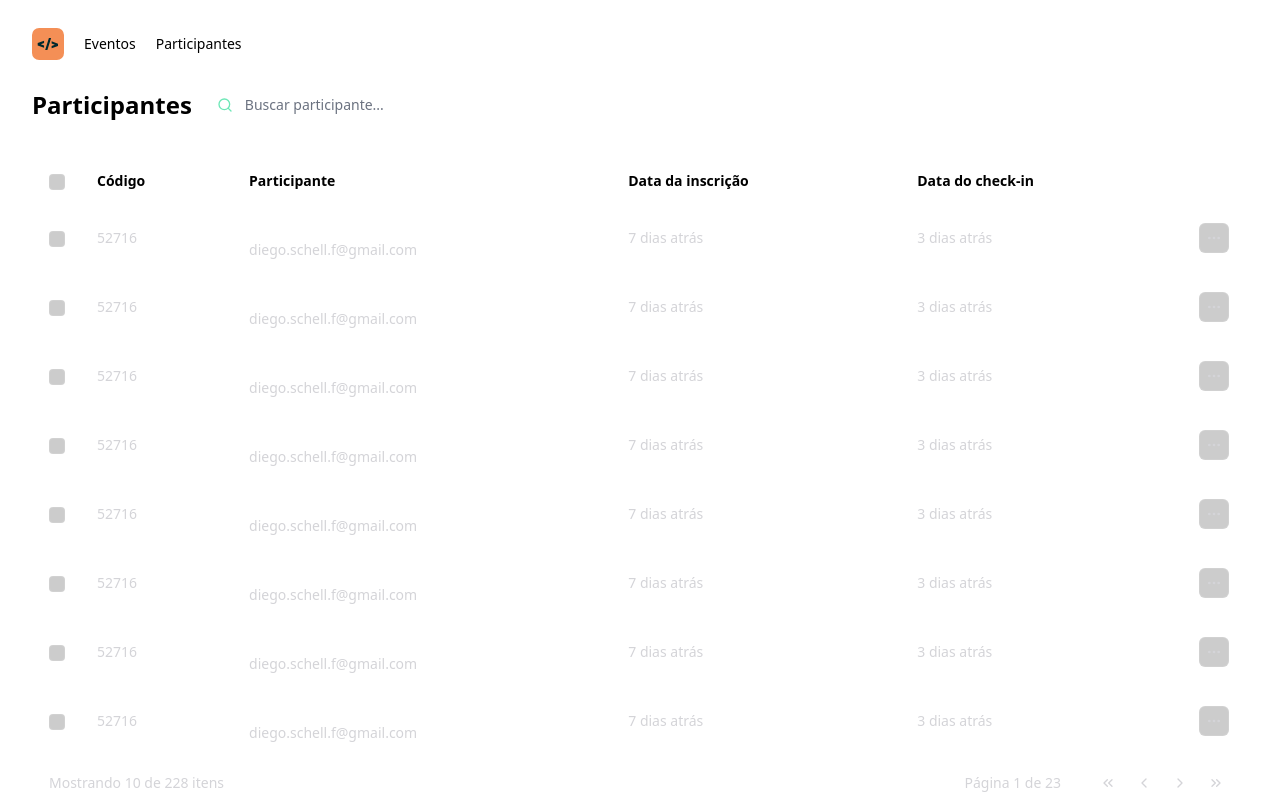
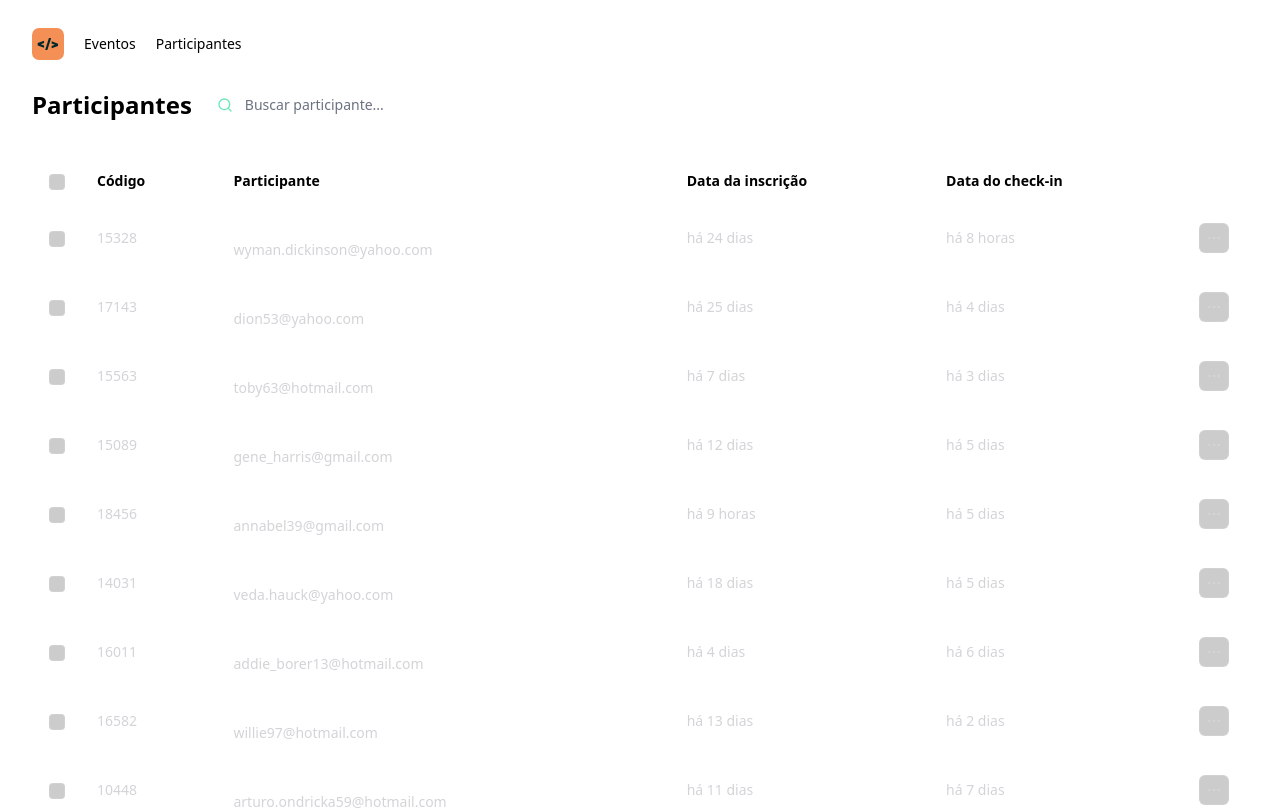
Before and after one commit to Gisellebm/NLW-pass-in-web, a React app: page / in a window 1280 px wide. Shown: the top 810 px of the page. Built offline with nearby package versions, Linux system fonts and the light colour scheme; the HTML template or start-up script is replaced by a standard one.

Commit message:
Finalizado a aula 2

```diff
--- a/package.json
+++ b/package.json
@@ -9,12 +9,14 @@
     "preview": "vite preview"
   },
   "dependencies": {
+    "dayjs": "^1.11.10",
     "lucide-react": "^0.364.0",
     "react": "^18.2.0",
     "react-dom": "^18.2.0",
     "tailwind-merge": "^2.2.2"
   },
   "devDependencies": {
+    "@faker-js/faker": "^8.4.1",
     "@tailwindcss/forms": "^0.5.7",
     "@types/react": "^18.2.66",
     "@types/react-dom": "^18.2.22",
--- a/src/components/attendee-list.tsx
+++ b/src/components/attendee-list.tsx
@@ -1,20 +1,53 @@
 import { Search, MoreHorizontal, ChevronsLeft, ChevronLeft, ChevronRight, ChevronsRight } from "lucide-react"
+import dayjs from "dayjs"
+import 'dayjs/locale/pt-br'
+import relativeTime from "dayjs/plugin/relativeTime"
 import { IconButton } from "./icon-button"
 import { Table } from "./table/table"
 import { TableHeader } from "./table/table-header"
 import { TableCell } from "./table/table-cell"
 import { TableRow } from "./table/table-row"
+import { ChangeEvent, useState } from "react"
+import { attendees } from "../data/attendees"
+
+dayjs.extend(relativeTime)
+dayjs.locale('pt-br')
 
 export function AttendeeList() {
+    const [search, setSearch] = useState('');
+    const [page, setPage] = useState(1)
+
+    const totalPages = Math.ceil(attendees.length / 10)
+
+    function onSearchInputChange(event: ChangeEvent<HTMLInputElement>) {
+        setSearch(event.target.value)
+    }
+
+    function goToPreviousPage() {
+        setPage(page - 1)
+    }
+
+    function goToNextPage() {
+        setPage(page + 1)
+    }
+
+    function goToFirstPage() {
+        setPage(1)
+    }
+
+    function goToLastPage() {
+        setPage(totalPages)
+    }
+
     return (
         <div className="flex flex-col gap-4">
             <div className="flex gap-3 items-center">
                 <h1 className="text-2xl font-bold">Participantes</h1>
                 <div className="px-3 w-72 py-1.5 border border-white/10 rounded-lg flex items-center gap-3">
                     <Search className="size-4 text-emerald-300" />
-                    <input className="bg-transparent flex-1 outline-none border-0 p-0 text-sm" type="text" placeholder="Buscar participante..." />
-
+                    <input onChange={onSearchInputChange} className="bg-transparent flex-1 outline-none border-0 p-0 text-sm" type="text" placeholder="Buscar participante..." />
                 </div>
+                {search}
             </div>
             <Table>
                 <thead>
@@ -30,21 +63,21 @@
                     </tr>
                 </thead>
                 <tbody>
-                    {Array.from({ length: 8 }).map((_, i) => {
+                    {attendees.slice((page - 1) * 10, page * 10).map((attendee) => {
                         return (
-                            <TableRow key={i}>
+                            <TableRow key={attendee.id}>
                                 <TableCell>
                                     <input type="checkbox" className="bg-black/20 size-4 rounded border border-white/10 checked:bg-orange-400" />
                                 </TableCell>
-                                <TableCell>52716</TableCell>
+                                <TableCell>{attendee.id}</TableCell>
                                 <TableCell>
                                     <div className="flex flex-col gap-1">
-                                        <span className="font-semibold text-white">Diego Schell Fernandes</span>
-                                        <span>diego.schell.f@gmail.com</span>
+                                        <span className="font-semibold text-white">{attendee.name}</span>
+                                        <span>{attendee.email}</span>
                                     </div>
                                 </TableCell>
-                                <TableCell>7 dias atrás</TableCell>
-                                <TableCell>3 dias atrás</TableCell>
+                                <TableCell>{dayjs().to(attendee.createdAt)}</TableCell>
+                                <TableCell>{dayjs().to(attendee.checkInAt)}</TableCell>
                                 <TableCell>
                                     <IconButton transparent>
                                         <MoreHorizontal className="size-4" />
@@ -57,26 +90,26 @@
                 <tfoot>
                     <tr>
                         <TableCell className="py-3 px-4 text-sm text-zinc-300" colSpan={3}>
-                            Mostrando 10 de 228 itens
+                            Mostrando 10 de {attendees.length} itens
                         </TableCell>
                         <TableCell className="text-right" colSpan={3}>
                             <div className="inline-flex items-center gap-8">
-                                <span>Página 1 de 23</span>
+                                <span>Página {page} de {totalPages}</span>
 
                                 <div className="flex gap-1.5">
-                                    <IconButton>
+                                    <IconButton onClick={goToFirstPage} disabled={page === 1}>
                                         <ChevronsLeft className="size-4" />
                                     </IconButton>
 
-                                    <IconButton>
+                                    <IconButton onClick={goToPreviousPage} disabled={page === 1}>
                                         <ChevronLeft className="size-4" />
                                     </IconButton>
 
-                                    <IconButton>
+                                    <IconButton onClick={goToNextPage} disabled={page === totalPages}>
                                         <ChevronRight className="size-4" />
                                     </IconButton>
 
-                                    <IconButton>
+                                    <IconButton onClick={goToLastPage} disabled={page === totalPages}>
                                         <ChevronsRight className="size-4" />
                                     </IconButton>
                                 </div>
--- a/src/components/icon-button.tsx
+++ b/src/components/icon-button.tsx
@@ -1,4 +1,5 @@
 import { ComponentProps } from "react";
+import { twMerge } from "tailwind-merge";
 
 interface IconButtonProps extends ComponentProps<'button'> {
     transparent?: boolean
@@ -8,10 +9,11 @@
     return (
         <button
             {...props}
-            className={transparent
-                ? "bg-black/20 border border-white/10 rounded-md p-1.5"
-                : "bg-white/10 border border-white/10 rounded-md p-1.5"
-            }
+            className={twMerge(
+                'border border-white/10 rounded-md p-1.5',
+                transparent ? 'bg-black/20' : 'bg-white/10',
+                props.disabled ? 'opacity-50' : null,
+            )}
         />
     )
 }
--- /dev/null
+++ b/src/data/attendees.ts
@@ -0,0 +1,12 @@
+import { faker } from '@faker-js/faker'
+
+export const attendees = Array.from({ length: 212 }).map(() => {
+    return {
+        id: faker.number.int({ min: 10000, max: 20000 }),
+        name: faker.person.fullName(),
+        email: faker.internet.email().toLocaleLowerCase(),
+        createdAt: faker.date.recent({ days: 30}),
+        checkInAt: faker.date.recent({ days: 7}),
+
+    }
+})
```
Also changed, not shown: 1 other file (tests, documents, lock files or other folders).
